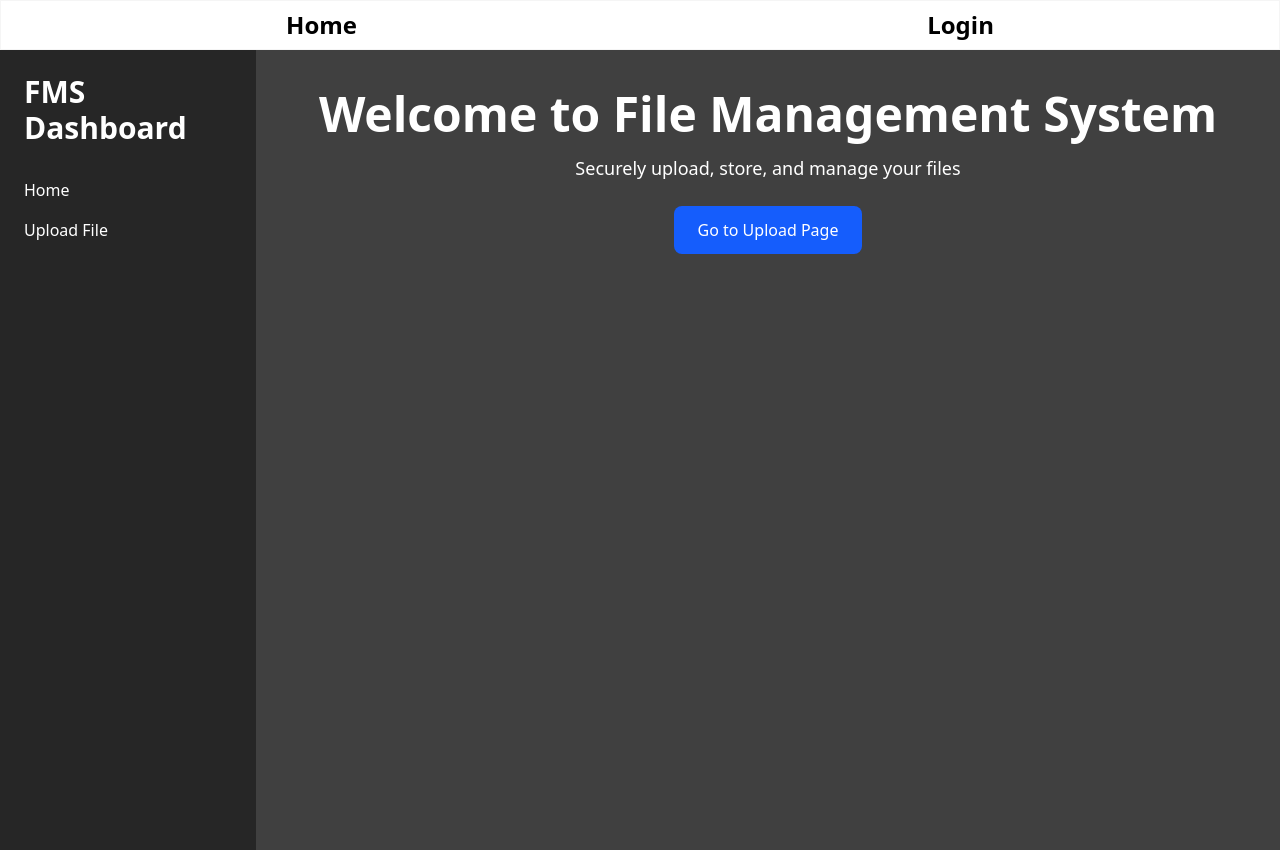
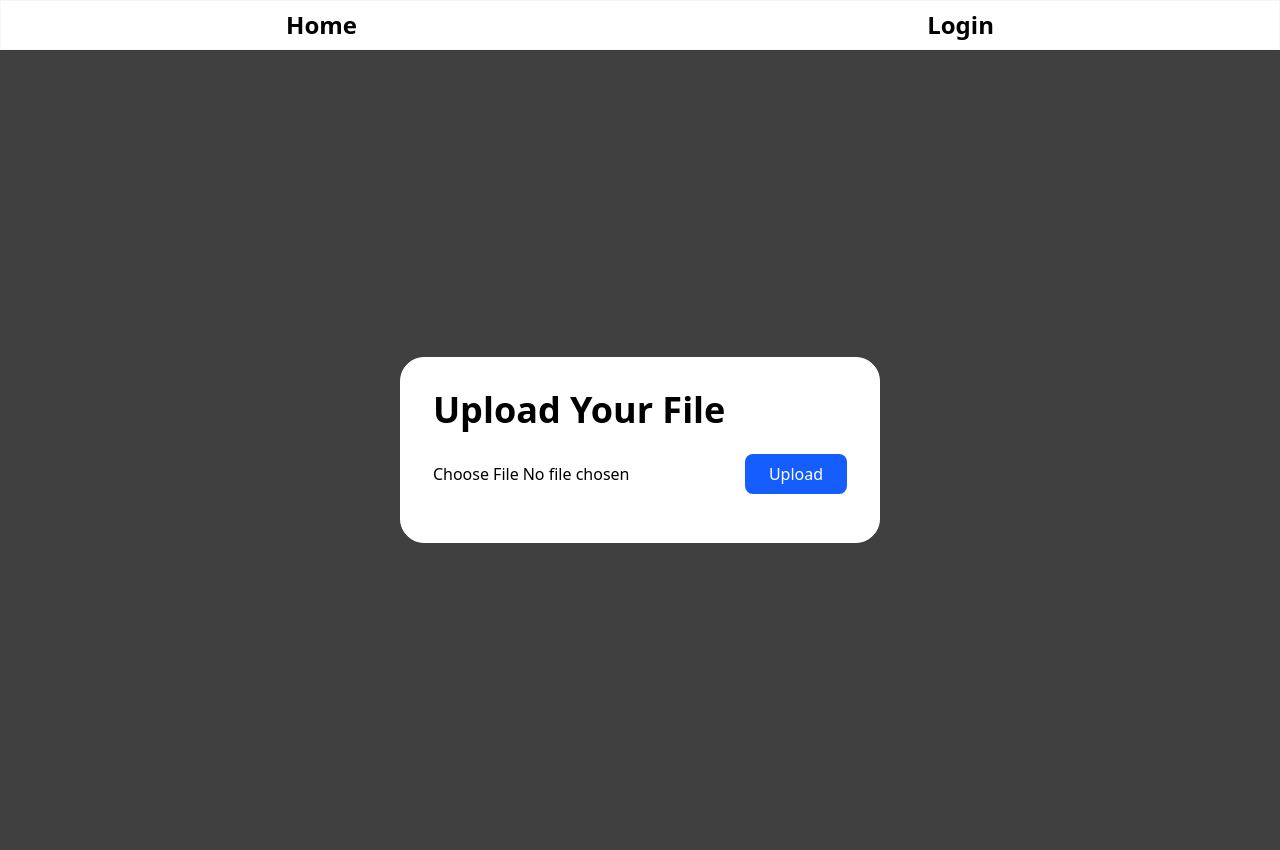
Before and after one commit to aditirawatar/file-management-system, a React (Vite) app: page /filepage in a window 1280 px wide. Built offline with nearby package versions, Linux system fonts and the light colour scheme.

Commit message:
updated file/folder insertion and visualization

```diff
--- a/src/Pages/Auth/Filepage.jsx
+++ b/src/Pages/Auth/Filepage.jsx
@@ -1,171 +1,125 @@
-// import React, { useState } from 'react';
-// import axios from 'axios';
-// import { toast } from 'react-toastify';
-// import { getAuth } from 'firebase/auth';
-// import { getFirestore, collection, addDoc, serverTimestamp } from 'firebase/firestore';
+import React, { useState } from 'react';
+import axios from 'axios';
+import { toast } from 'react-toastify';
+import { getAuth } from 'firebase/auth';
+import { getFirestore, collection, addDoc, serverTimestamp } from 'firebase/firestore';
 
-// const FilePage = ({ goBack }) => {
-//   const [file, setFile] = useState(null);
-//   const [progress, setProgress] = useState(0);
-//   const [uploading, setUploading] = useState(false);
-//   const [downloadURL, setDownloadURL] = useState('');
+const FilePage = ({ goBack, onSuccess }) => {
+  const [file, setFile] = useState(null);
+  const [progress, setProgress] = useState(0);
+  const [uploading, setUploading] = useState(false);
+  const [downloadURL, setDownloadURL] = useState('');
 
-//   const CLOUDINARY_URL = 'https://api.cloudinary.com/v1_1/da4ngos4n/upload';
-//   const UPLOAD_PRESET = 'fms_preset';
+  const CLOUDINARY_URL = 'https://api.cloudinary.com/v1_1/da4ngos4n/upload';
+  const UPLOAD_PRESET = 'fms_preset';
 
-//   const auth = getAuth();
-//   const user = auth.currentUser;
-//   const db = getFirestore();
+  const auth = getAuth();
+  const user = auth.currentUser;
+  const db = getFirestore();
 
-//   const handleFileChange = (e) => {
-//     setFile(e.target.files[0]);
-//     setProgress(0);
-//     setDownloadURL('');
-//   };
+  const handleFileChange = (e) => {
+    setFile(e.target.files[0]);
+    setProgress(0);
+    setDownloadURL('');
+  };
 
-//   const handleUpload = async () => {
-//     if (!file) {
-//       toast.error('Please select a file first!');
-//       return;
-//     }
+  const handleUpload = async () => {
+    if (!file) {
+      toast.error('Please select a file first!');
+      return;
+    }
 
-//     if (!user) {
-//       toast.error('User not authenticated!');
-//       return;
-//     }
+    if (!user) {
+      toast.error('User not authenticated!');
+      return;
+    }
 
-//     const formData = new FormData();
-//     formData.append('file', file);
-//     formData.append('upload_preset', UPLOAD_PRESET);
+    const formData = new FormData();
+    formData.append('file', file);
+    formData.append('upload_preset', UPLOAD_PRESET);
 
-//     try {
-//       setUploading(true);
-//       const res = await axios.post(CLOUDINARY_URL, formData, {
-//         onUploadProgress: (progressEvent) => {
-//           const percent = Math.round((progressEvent.loaded * 100) / progressEvent.total);
-//           setProgress(percent);
-//         },
-//       });
+    try {
+      setUploading(true);
+      const res = await axios.post(CLOUDINARY_URL, formData, {
+        onUploadProgress: (progressEvent) => {
+          const percent = Math.round((progressEvent.loaded * 100) / progressEvent.total);
+          setProgress(percent);
+        },
+      });
 
-//       const url = res.data.secure_url;
-//       setDownloadURL(url);
-//       toast.success('File uploaded successfully!');
+      const url = res.data.secure_url;
+      setDownloadURL(url);
+      toast.success('File uploaded successfully!');
 
-//       // ✅ Save metadata to Firestore
-//       await addDoc(collection(db, "files", user.uid, "files"), {
-//         name: file.name,
-//         url: url,
-//         type: file.type,
-//         size: file.size,
-//         uploadedAt: serverTimestamp(),
-//       });
-
-//       toast.success('File metadata saved to Firestore!');
-//     } catch (err) {
-//       console.error(err);
-//       toast.error('Upload or Firestore save failed!');
-//     } finally {
-//       setUploading(false);
-//     }
-//   };
-
-//   return (
-//     <div className="w-full h-screen bg-neutral-700 text-white flex flex-col items-center justify-center p-4 relative">
-//       {goBack && (
-//         <button
-//           onClick={goBack}
-//           className="absolute top-6 left-6 bg-gray-800 text-white px-4 py-2 rounded hover:bg-gray-700 transition"
-//         >
-//           ← Back
-//         </button>
-//       )}
-
-//       <div className="border p-8 mx-auto border-white rounded-3xl bg-white text-black">
-//         <h2 className="text-4xl font-bold mb-6">Upload Your File</h2>
-//         <input type="file" onChange={handleFileChange} className="mb-4" />
-//         <button
-//           onClick={handleUpload}
-//           disabled={uploading}
-//           className="bg-blue-600 hover:bg-blue-700 text-white px-6 py-2 rounded-lg mb-4 disabled:opacity-50"
-//         >
-//           {uploading ? 'Uploading...' : 'Upload'}
-//         </button>
-
-//         {progress > 0 && (
-//           <div className="w-full max-w-md mb-4">
-//             <div className="bg-gray-300 h-4 rounded overflow-hidden">
-//               <div
-//                 className="bg-green-500 h-full transition-all duration-300 ease-in-out"
-//                 style={{ width: `${progress}%` }}
-//               ></div>
-//             </div>
-//             <div className="text-black text-sm mt-1 text-center">{Math.round(progress)}%</div>
-//           </div>
-//         )}
-
-//         {downloadURL && (
-//           <p className="text-green-600 font-semibold">
-//             File uploaded!{' '}
-//             <a href={downloadURL} target="_blank" rel="noopener noreferrer" className="underline">
-//               View File
-//             </a>
-//           </p>
-//         )}
-//       </div>
-//     </div>
-//   );
-// };
-
-// export default FilePage;
-
-// Dashboard.jsx
-import React, { useState } from 'react';
-import FilePage from './FilePage';
-
-const Dashboard = () => {
-  const [activePage, setActivePage] = useState('home');
-
-  const renderPage = () => {
-    switch (activePage) {
-      case 'upload':
-        return <FilePage goBack={() => setActivePage('home')} />;
-      default:
-        return (
-          <div className="text-white text-center p-10">
-            <h1 className="text-5xl font-bold mb-4">Welcome to File Management System</h1>
-            <p className="text-lg mb-6">Securely upload, store, and manage your files</p>
-            <button
-              onClick={() => setActivePage('upload')}
-              className="bg-blue-600 px-6 py-3 rounded-lg hover:bg-blue-700 transition"
-            >
-              Go to Upload Page
-            </button>
-          </div>
-        );
+      // If we have a success callback, use it
+      if (onSuccess) {
+        onSuccess(file.name, url, file.type, file.size);
+      } else {
+        // Fallback: directly save to Firestore if no callback was provided
+        await addDoc(collection(db, "users", user.uid, "items"), {
+          type: 'file',
+          name: file.name,
+          url: url,
+          contentType: file.type,
+          size: file.size,
+          createdAt: serverTimestamp(),
+          parentId: null
+        });
+        toast.success('File metadata saved to Firestore!');
+      }
+    } catch (err) {
+      console.error(err);
+      toast.error('Upload or Firestore save failed!');
+    } finally {
+      setUploading(false);
     }
   };
 
   return (
-    <div className="min-h-screen bg-neutral-900 flex flex-col md:flex-row">
-      <aside className="w-full md:w-64 bg-neutral-800 text-white p-6">
-        <h2 className="text-3xl font-bold mb-8">FMS Dashboard</h2>
-        <ul className="space-y-4">
-          <li>
-            <button onClick={() => setActivePage('home')} className="hover:text-blue-400">
-              Home
-            </button>
-          </li>
-          <li>
-            <button onClick={() => setActivePage('upload')} className="hover:text-blue-400">
-              Upload File
-            </button>
-          </li>
-        </ul>
-      </aside>
+    <div className="w-full h-screen bg-neutral-700 text-white flex flex-col items-center justify-center p-4 relative">
+      {goBack && (
+        <button
+          onClick={goBack}
+          className="absolute top-6 left-6 bg-gray-800 text-white px-4 py-2 rounded hover:bg-gray-700 transition"
+        >
+          ← Back
+        </button>
+      )}
 
-      <main className="flex-1 bg-neutral-700">{renderPage()}</main>
+      <div className="border p-8 mx-auto border-white rounded-3xl bg-white text-black">
+        <h2 className="text-4xl font-bold mb-6">Upload Your File</h2>
+        <input type="file" onChange={handleFileChange} className="mb-4" />
+        <button
+          onClick={handleUpload}
+          disabled={uploading}
+          className="bg-blue-600 hover:bg-blue-700 text-white px-6 py-2 rounded-lg mb-4 disabled:opacity-50"
+        >
+          {uploading ? 'Uploading...' : 'Upload'}
+        </button>
+
+        {progress > 0 && (
+          <div className="w-full max-w-md mb-4">
+            <div className="bg-gray-300 h-4 rounded overflow-hidden">
+              <div
+                className="bg-green-500 h-full transition-all duration-300 ease-in-out"
+                style={{ width: `${progress}%` }}
+              ></div>
+            </div>
+            <div className="text-black text-sm mt-1 text-center">{Math.round(progress)}%</div>
+          </div>
+        )}
+
+        {downloadURL && (
+          <p className="text-green-600 font-semibold">
+            File uploaded!{' '}
+            <a href={downloadURL} target="_blank" rel="noopener noreferrer" className="underline">
+              View File
+            </a>
+          </p>
+        )}
+      </div>
     </div>
   );
 };
 
-export default Dashboard;
+export default FilePage;
```
Also changed, not shown: src/Pages/Dashboard/DashboardPage.jsx (+162 -233 lines), src/services/firebaseConfig.js (+0 -11 lines).
